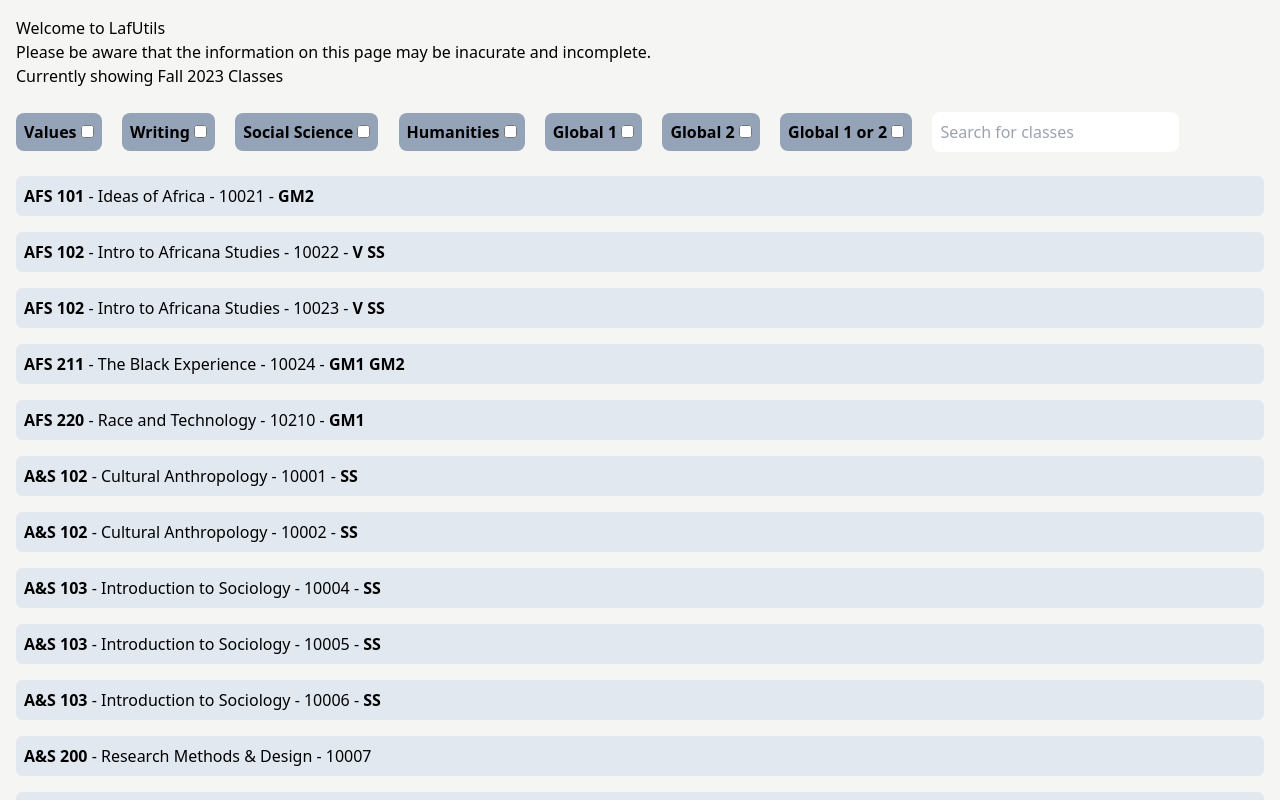
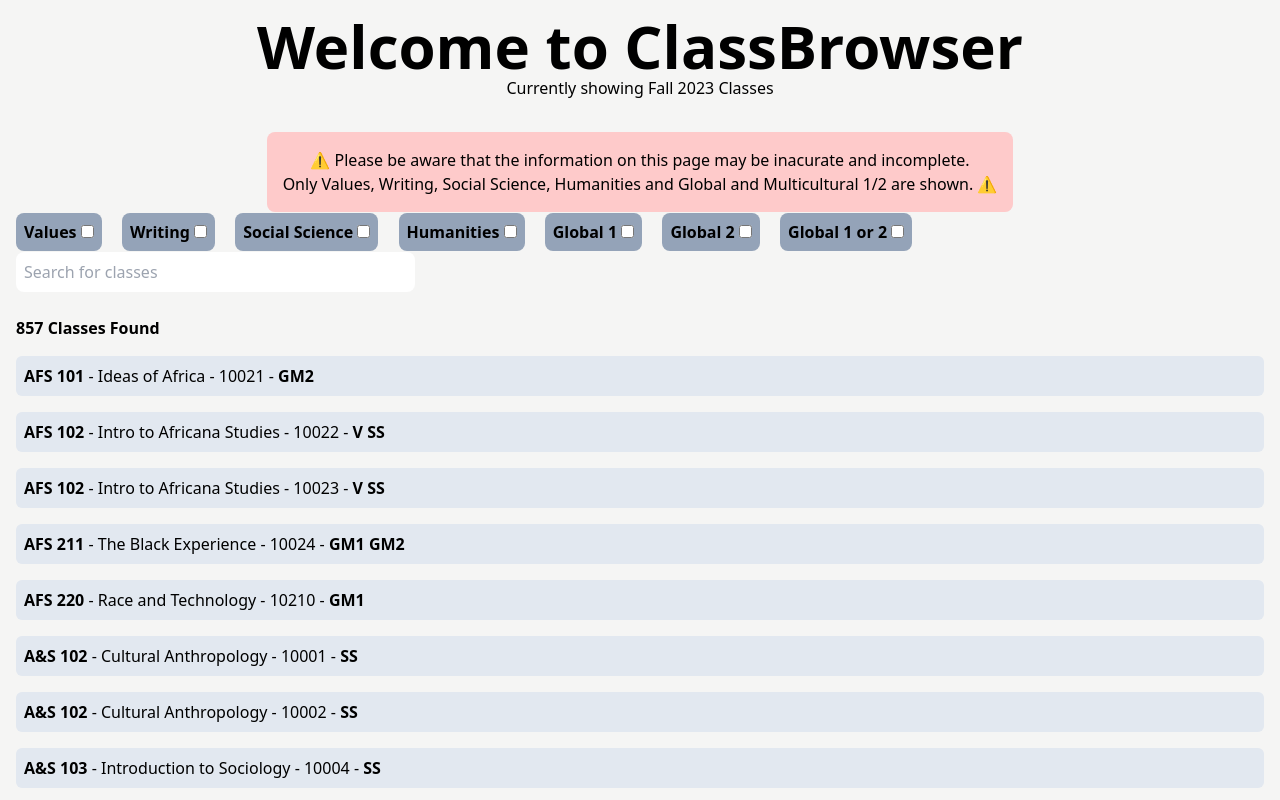
Before and after one commit to rossnoah/ClassBrowser, a SvelteKit app: page /classes in a window 1280 px wide. Shown: the top 800 px of the page. Built offline with nearby package versions, Linux system fonts and the light colour scheme.

Commit message:
Update +page.svelte

```diff
--- a/src/routes/classes/+page.svelte
+++ b/src/routes/classes/+page.svelte
@@ -115,11 +115,17 @@
 
 
   </script>
-<div class="m-4 font-medium">
-<p >Welcome to LafUtils</p>
-<p >Please be aware that the information on this page may be inacurate and incomplete.</p>
+<div class="m-4 font-medium text-center justify-items-center">
+<p class="font-black text-6xl">Welcome to ClassBrowser</p>
 <p>Currently showing Fall 2023 Classes</p>
+
 </div>
+
+<div class="flex justify-center mt-8">
+  <p class="bg-red-200 inline-block p-4 max-w-screen rounded-lg text-center">⚠ Please be aware that the information on this page may be inacurate and incomplete.
+    <br>Only Values, Writing, Social Science, Humanities and Global and Multicultural 1/2 are shown. ⚠</p>
+</div>
+
 
 
 <div class="m-2">
@@ -162,7 +168,7 @@
 
 
 
-<input class="p-2 rounded-lg m-2" bind:value={search}  on:input={() => filterSearch(search)} placeholder="Search for classes">
+<input class="p-2 rounded-lg m-2 pr-40" bind:value={search}  on:input={() => filterSearch(search)} placeholder="Search for classes">
 
 </div>
 
@@ -174,8 +180,17 @@
 
 
 {#if numClasses==0}
-<p class="font-bold">No Classes Found</p>
+<p class="font-bold m-4">No Classes Found. Try reducing the filters or clearing the search bar</p>
 {/if}
+
+{#if numClasses>1}
+<p class="font-bold m-4">{numClasses} Classes Found</p>
+{/if}
+
+{#if numClasses==1}
+<p class="font-bold m-4">{numClasses} Class Found</p>
+{/if}
+
 
 
 
```
